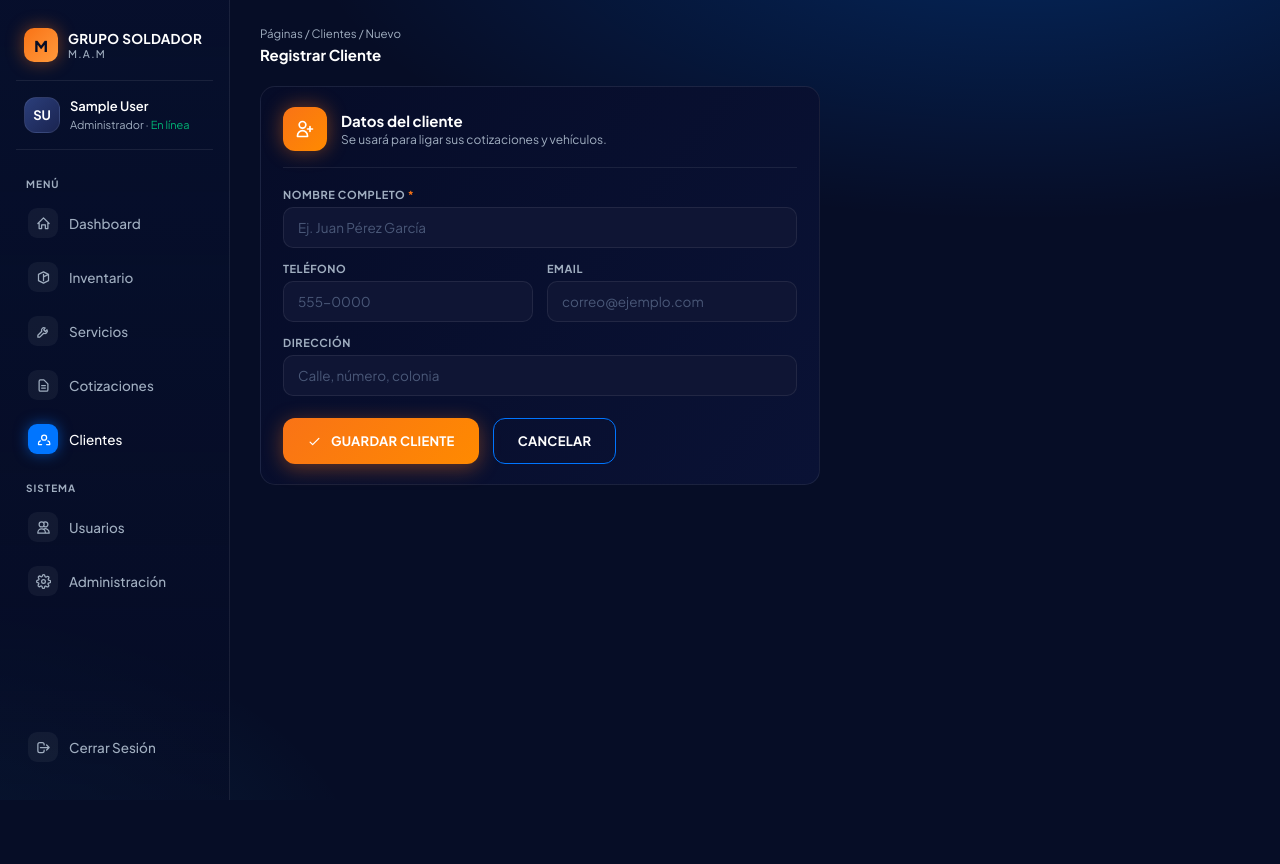
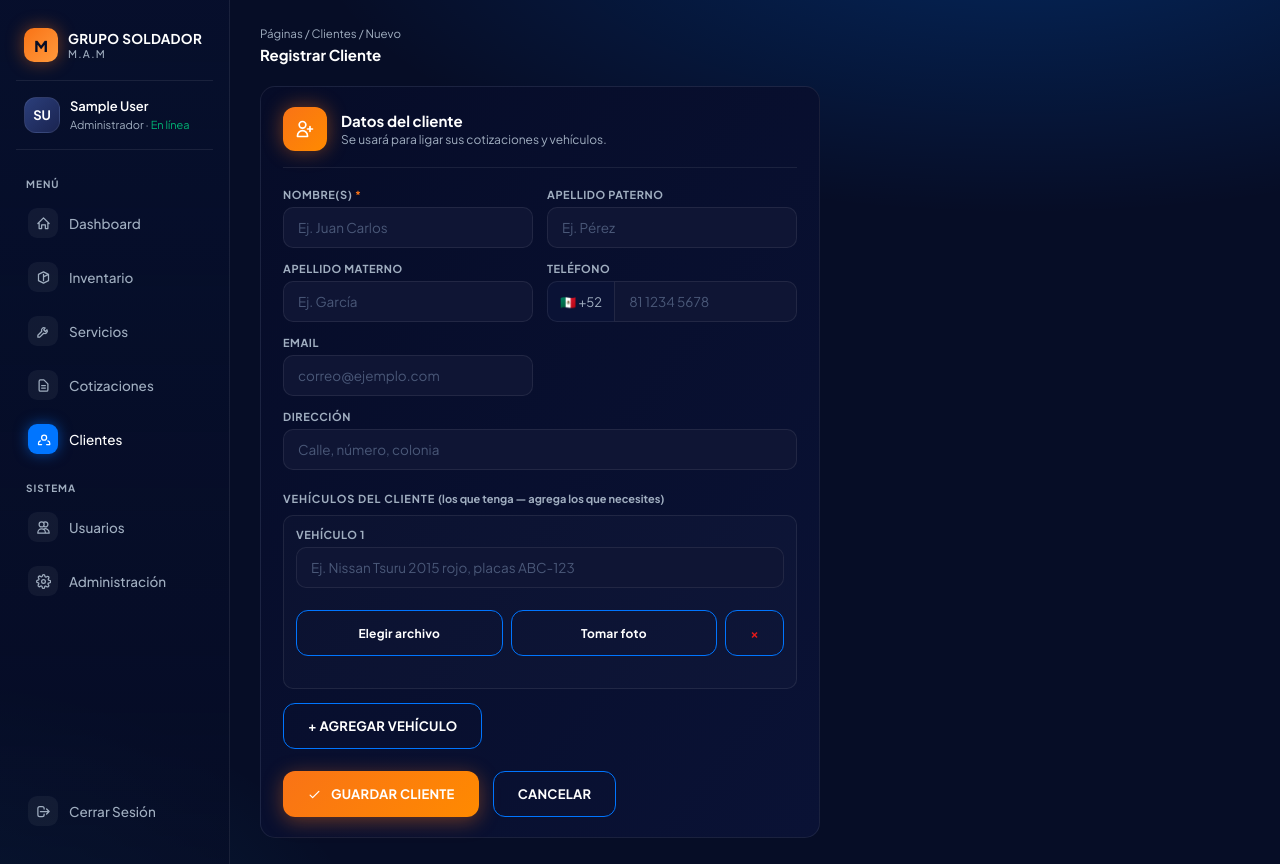
Before and after one commit to alu222410833-pixel/grupo-soldador, a Django app: page /clientes/nuevo/ in a window 1280 px wide. Before the commit the page ends 800 px from the top, so only its background shows below. Run offline with Django 5.2, Linux system fonts and the light colour scheme; the visitor is signed in with stand-in values (Sample User, id 1).

Commit message:
Cliente: nombre en 3 campos, tel +52 MX, N vehículos con foto
Co-Authored-By: Devin AI <158243242+devin-ai-integration[bot]@users.noreply.github.com>

```diff
--- a/taller/views.py
+++ b/taller/views.py
@@ -10,7 +10,7 @@ from django.core.paginator import Paginator
 from django.db.models import Sum, F, DecimalField, ExpressionWrapper, Count, Q
 from django.http import JsonResponse
 from django.utils import timezone
-from .models import Categoria, Cliente, Cotizacion, DetalleCotizacion, MovimientoStock, Producto
+from .models import Categoria, Cliente, Cotizacion, DetalleCotizacion, MovimientoStock, Producto, VehiculoCliente
 
 
 @login_required
@@ -61,7 +61,12 @@ def clientes(request):
     )
     buscar = request.GET.get("q", "").strip()
     if buscar:
-        qs = qs.filter(nombre__icontains=buscar)
+        qs = qs.filter(
+            Q(nombre__icontains=buscar)
+            | Q(apellido_paterno__icontains=buscar)
+            | Q(apellido_materno__icontains=buscar)
+            | Q(telefono__icontains=buscar)
+        )
     return render(request, "taller/clientes.html", {
         "clientes": qs[:200],
         "buscar": buscar,
@@ -73,13 +78,30 @@ def cliente_nuevo(request):
     if request.method == "POST":
         nombre = request.POST.get("nombre", "").strip()
         if nombre:
+            tel = request.POST.get("telefono", "").strip()
+            if tel and not tel.startswith("+52"):
+                tel = "+52 " + tel
             cliente = Cliente.objects.create(
                 nombre=nombre,
-                telefono=request.POST.get("telefono", "").strip(),
+                apellido_paterno=request.POST.get("apellido_paterno", "").strip(),
+                apellido_materno=request.POST.get("apellido_materno", "").strip(),
+                telefono=tel,
                 email=request.POST.get("email", "").strip(),
                 direccion=request.POST.get("direccion", "").strip(),
             )
-            messages.success(request, f"Cliente {cliente.nombre} registrado.")
+            n_veh = 0
+            i = 0
+            while True:
+                desc = request.POST.get(f"veh_desc_{i}")
+                if desc is None:
+                    break
+                img = request.FILES.get(f"veh_img_{i}") or request.FILES.get(f"veh_cam_{i}")
+                if desc.strip() or img:
+                    VehiculoCliente.objects.create(cliente=cliente, descripcion=desc.strip(), imagen=img)
+                    n_veh += 1
+                i += 1
+            extra = f" ({n_veh} vehículo{'s' if n_veh != 1 else ''})" if n_veh else ""
+            messages.success(request, f"Cliente {cliente.nombre_completo} registrado{extra}.")
             return redirect("clientes")
         messages.error(request, "El nombre del cliente es obligatorio.")
     return render(request, "taller/cliente_form.html")
--- a/templates/taller/cliente_form.html
+++ b/templates/taller/cliente_form.html
@@ -16,16 +16,27 @@
       <p>Se usará para ligar sus cotizaciones y vehículos.</p>
     </div>
   </div>
-  <form method="post">
+  <form method="post" enctype="multipart/form-data">
     {% csrf_token %}
     <div class="form-grid">
-      <div class="field full">
-        <label>Nombre completo <span class="req">*</span></label>
-        <input type="text" name="nombre" required placeholder="Ej. Juan Pérez García">
+      <div class="field">
+        <label>Nombre(s) <span class="req">*</span></label>
+        <input type="text" name="nombre" required placeholder="Ej. Juan Carlos">
+      </div>
+      <div class="field">
+        <label>Apellido paterno</label>
+        <input type="text" name="apellido_paterno" placeholder="Ej. Pérez">
+      </div>
+      <div class="field">
+        <label>Apellido materno</label>
+        <input type="text" name="apellido_materno" placeholder="Ej. García">
       </div>
       <div class="field">
         <label>Teléfono</label>
-        <input type="text" name="telefono" placeholder="555-0000">
+        <div style="display:flex;align-items:stretch;gap:0">
+          <span style="display:inline-flex;align-items:center;padding:0 12px;background:#0A1235;border:1px solid var(--border);border-right:none;border-radius:10px 0 0 10px;color:var(--text-sec);font-size:13px;white-space:nowrap">🇲🇽 +52</span>
+          <input type="tel" name="telefono" placeholder="81 1234 5678" style="border-radius:0 10px 10px 0">
+        </div>
       </div>
       <div class="field">
         <label>Email</label>
@@ -36,10 +47,48 @@
         <input type="text" name="direccion" placeholder="Calle, número, colonia">
       </div>
     </div>
+
+    <div class="sec-h" style="margin-top:22px">VEHÍCULOS DEL CLIENTE <span class="muted" style="text-transform:none;letter-spacing:0">(los que tenga — agrega los que necesites)</span></div>
+    <div id="veh-rows"></div>
+    <button type="button" id="veh-add" class="btn btn-outline" style="margin-top:4px">+ AGREGAR VEHÍCULO</button>
+
     <div class="cta-row" style="margin-top:22px;margin-bottom:0">
       <button class="btn btn-primary" type="submit"><svg fill="none" stroke="currentColor" stroke-width="2" viewBox="0 0 24 24"><path stroke-linecap="round" stroke-linejoin="round" d="M5 13l4 4L19 7"/></svg>GUARDAR CLIENTE</button>
       <a class="btn btn-outline" href="{% url 'clientes' %}">CANCELAR</a>
     </div>
   </form>
 </div>
+<script>
+(function () {
+  const rows = document.getElementById('veh-rows');
+  let n = 0;
+  function addRow() {
+    const i = n++;
+    const row = document.createElement('div');
+    row.style.cssText = 'border:1px solid var(--border);border-radius:10px;padding:12px;margin-bottom:10px;background:rgba(255,255,255,.02)';
+    row.innerHTML =
+      '<div class="form-grid" style="grid-template-columns:1fr">' +
+      '  <div class="field"><label>Vehículo ' + (i + 1) + '</label>' +
+      '    <input type="text" name="veh_desc_' + i + '" placeholder="Ej. Nissan Tsuru 2015 rojo, placas ABC-123"></div>' +
+      '  <div style="display:flex;gap:8px;margin-top:8px">' +
+      '    <input type="file" id="vf-' + i + '" name="veh_img_' + i + '" accept="image/*" hidden>' +
+      '    <label for="vf-' + i + '" class="btn btn-outline" style="flex:1;justify-content:center;font-size:12px;padding:9px 8px">Elegir archivo</label>' +
+      '    <input type="file" id="vc-' + i + '" name="veh_cam_' + i + '" accept="image/*" capture="environment" hidden>' +
+      '    <label for="vc-' + i + '" class="btn btn-outline" style="flex:1;justify-content:center;font-size:12px;padding:9px 8px">Tomar foto</label>' +
+      '    <button type="button" class="btn btn-outline" data-del style="color:var(--red)">×</button>' +
+      '  </div>' +
+      '  <p class="muted" data-name style="margin:6px 0 0;font-size:11px"></p>' +
+      '</div>';
+    const fFile = row.querySelector('#vf-' + i);
+    const fCam = row.querySelector('#vc-' + i);
+    const name = row.querySelector('[data-name]');
+    fFile.addEventListener('change', () => { if (fFile.files[0]) { fCam.value = ''; name.textContent = 'Foto: ' + fFile.files[0].name; } });
+    fCam.addEventListener('change', () => { if (fCam.files[0]) { fFile.value = ''; name.textContent = 'Foto: ' + fCam.files[0].name; } });
+    row.querySelector('[data-del]').addEventListener('click', () => row.remove());
+    rows.appendChild(row);
+  }
+  document.getElementById('veh-add').addEventListener('click', addRow);
+  addRow();
+})();
+</script>
 {% endblock %}
--- a/templates/taller/cotizacion_form.html
+++ b/templates/taller/cotizacion_form.html
@@ -24,7 +24,7 @@
         <select name="cliente" required>
           <option value="">— Selecciona —</option>
           {% for c in clientes %}
-          <option value="{{ c.pk }}">{{ c.nombre }}</option>
+          <option value="{{ c.pk }}">{{ c.nombre_completo }}</option>
           {% endfor %}
         </select>
       </div>
--- a/templates/taller/cotizaciones.html
+++ b/templates/taller/cotizaciones.html
@@ -25,7 +25,7 @@
       {% for c in cotizaciones %}
       <tr>
         <td class="folio">{{ c.folio }}</td>
-        <td>{{ c.cliente.nombre }}</td>
+        <td>{{ c.cliente.nombre_completo }}</td>
         <td class="muted">{{ c.vehiculo }}</td>
         <td class="num">${{ c.total|floatformat:0 }}</td>
         <td>
--- a/templates/taller/dashboard.html
+++ b/templates/taller/dashboard.html
@@ -56,7 +56,7 @@
       {% for c in recientes %}
       <tr>
         <td class="folio">{{ c.folio }}</td>
-        <td>{{ c.cliente.nombre }}</td>
+        <td>{{ c.cliente.nombre_completo }}</td>
         <td class="muted">{{ c.vehiculo }}</td>
         <td class="num">${{ c.total|floatformat:0 }}</td>
         <td>
--- a/templates/taller/producto_detalle.html
+++ b/templates/taller/producto_detalle.html
@@ -115,7 +115,7 @@
         {% for d in lineas %}
         <tr>
           <td class="folio">{{ d.cotizacion.folio }}</td>
-          <td>{{ d.cotizacion.cliente.nombre }}</td>
+          <td>{{ d.cotizacion.cliente.nombre_completo }}</td>
           <td class="num">{{ d.cantidad }}</td>
           <td><span class="badge {% if d.cotizacion.estado == 'APROBADA' %}b-ok{% elif d.cotizacion.estado == 'RECHAZADA' %}b-bad{% elif d.cotizacion.estado == 'PENDIENTE' %}b-warn{% else %}b-info{% endif %}">{{ d.cotizacion.get_estado_display }}</span></td>
           <td class="muted">{{ d.cotizacion.creado_en|date:"d/m/y" }}</td>
```
Also changed, not shown: taller/admin.py (+8 -1 lines), taller/models.py (+24 -2 lines), templates/taller/clientes.html (+4 -3 lines), taller/migrations/0004_cliente_apellido_materno_cliente_apellido_paterno_and_more.py (added).
